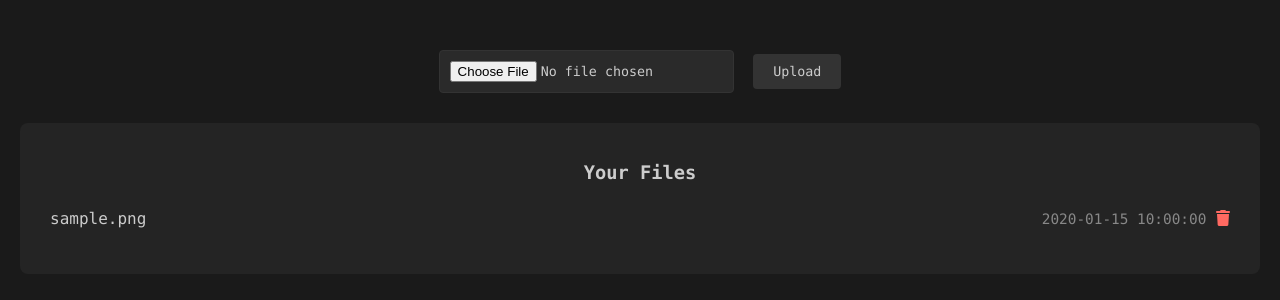
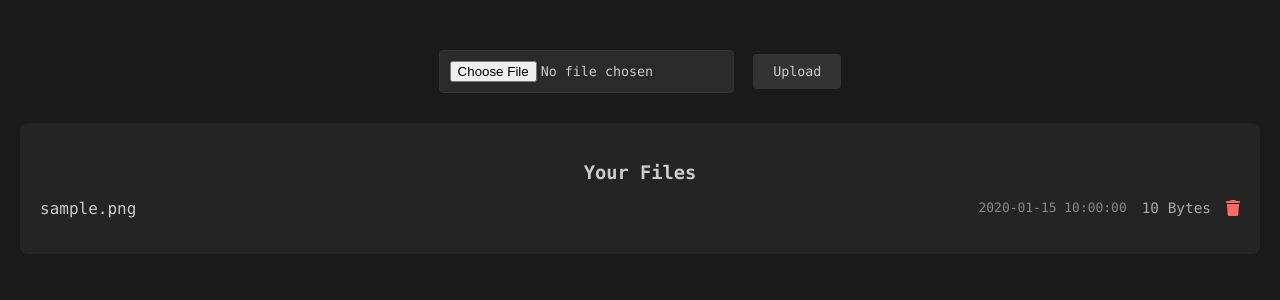
Before and after one commit to neledov/harry-parser, a Flask app: page / in a window 1280 px wide. Shown: the part 160-460 px from the top of the page. Run offline with Flask 3, Linux system fonts and the light colour scheme; a user stored in the database is signed in; tables that the repository leaves empty hold one stand-in row (values such as "Sample post"); some libraries are stand-ins or nearby versions.

Commit message:
added filesize to the file list

```diff
--- a/app.py
+++ b/app.py
@@ -149,8 +149,11 @@ def upload_file():
             filepath = os.path.join(user_upload_dir, filename)
             file.save(filepath)
 
+            filesize = os.path.getsize(filepath)
+
             har_file = HARFile(
                 filename=filename,
+                filesize=filesize,
                 user_id=current_user.id
             )
             db.session.add(har_file)
--- a/models.py
+++ b/models.py
@@ -25,5 +25,6 @@ class User(UserMixin, db.Model):
 class HARFile(db.Model):
     id = db.Column(db.Integer, primary_key=True)
     filename = db.Column(db.String(255), nullable=False)
+    filesize = db.Column(db.Integer, nullable=False, default=0)
     upload_date = db.Column(db.DateTime, nullable=False, default=datetime.utcnow)
     user_id = db.Column(db.Integer, db.ForeignKey('user.id'), nullable=False)
--- a/static/css/style.css
+++ b/static/css/style.css
@@ -360,8 +360,8 @@ body {
 
   @keyframes spin {
     0% { transform: rotate(0deg); }
-  }
-
+    100% { transform: rotate(360deg); }
+}
   /* Scrollbar Styling */
   ::-webkit-scrollbar {
     width: 8px;
@@ -541,16 +541,19 @@ body {
   }
 
   .files-list li {
-    padding: 10px;
-    border-bottom: 1px solid #3A3A3A;
     display: flex;
     justify-content: space-between;
     align-items: center;
-  }
-
+}
   .files-list li:last-child {
     border-bottom: none;
   }
+
+  .files-list li > a {
+    flex: 1;
+    text-align: left;
+    margin-right: 20px;
+}
 
   .files-list a {
     color: #CCCCCC;
@@ -983,3 +986,23 @@ body {
   .search-result-item .status-300 { color: #FDFD96; }
   .search-result-item .status-400 { color: #FFB347; }
   .search-result-item .status-500 { color: #FF6961; }
+
+  .file-info {
+      display: flex;
+      gap: 15px;
+      color: #888888;
+      font-size: 0.9em;
+  }
+
+  .file-actions {
+    display: flex;
+    align-items: center;
+    justify-content: space-between;
+    gap: 15px;
+}
+
+
+  .file-size {
+      color: #AAAAAA;
+      font-family: 'Consolas', monospace;
+  }
--- a/static/js/utils/helpers.js
+++ b/static/js/utils/helpers.js
@@ -32,3 +32,11 @@ export const formatJSON = (jsonString) => {
         return String(jsonString);
     }
 };
+
+export const formatFileSize = (bytes) => {
+    if (bytes === 0) return '0 Bytes';
+    const k = 1024;
+    const sizes = ['Bytes', 'KB', 'MB', 'GB'];
+    const i = Math.floor(Math.log(bytes) / Math.log(k));
+    return parseFloat((bytes / Math.pow(k, i)).toFixed(2)) + ' ' + sizes[i];
+};
--- a/templates/upload.html
+++ b/templates/upload.html
@@ -1,4 +1,3 @@
-<!-- templates/upload.html -->
 {% extends "base.html" %}
 {% block content %}
 <div class="upload-container">
@@ -17,14 +16,18 @@
                     {{ file.filename }}
                 </a>
                 <div class="file-actions">
-                    <span class="upload-date">{{ file.upload_date.strftime('%Y-%m-%d %H:%M:%S') }}</span>
+                    <span class="file-info">
+                        <span class="upload-date">{{ file.upload_date.strftime('%Y-%m-%d %H:%M:%S') }}</span>
+                        <span class="file-size">{{ file.filesize|filesizeformat }}</span>
+                    </span>
                     <i class="fas fa-trash delete-btn"
-                   data-filename="{{ file.filename }}"
-                   title="Delete file"></i>
+                       data-filename="{{ file.filename }}"
+                       title="Delete file"></i>
                 </div>
             </li>
             {% endfor %}
         </ul>
     </div>
-    {% endif %}</div>
+    {% endif %}
+</div>
 {% endblock %}
```
